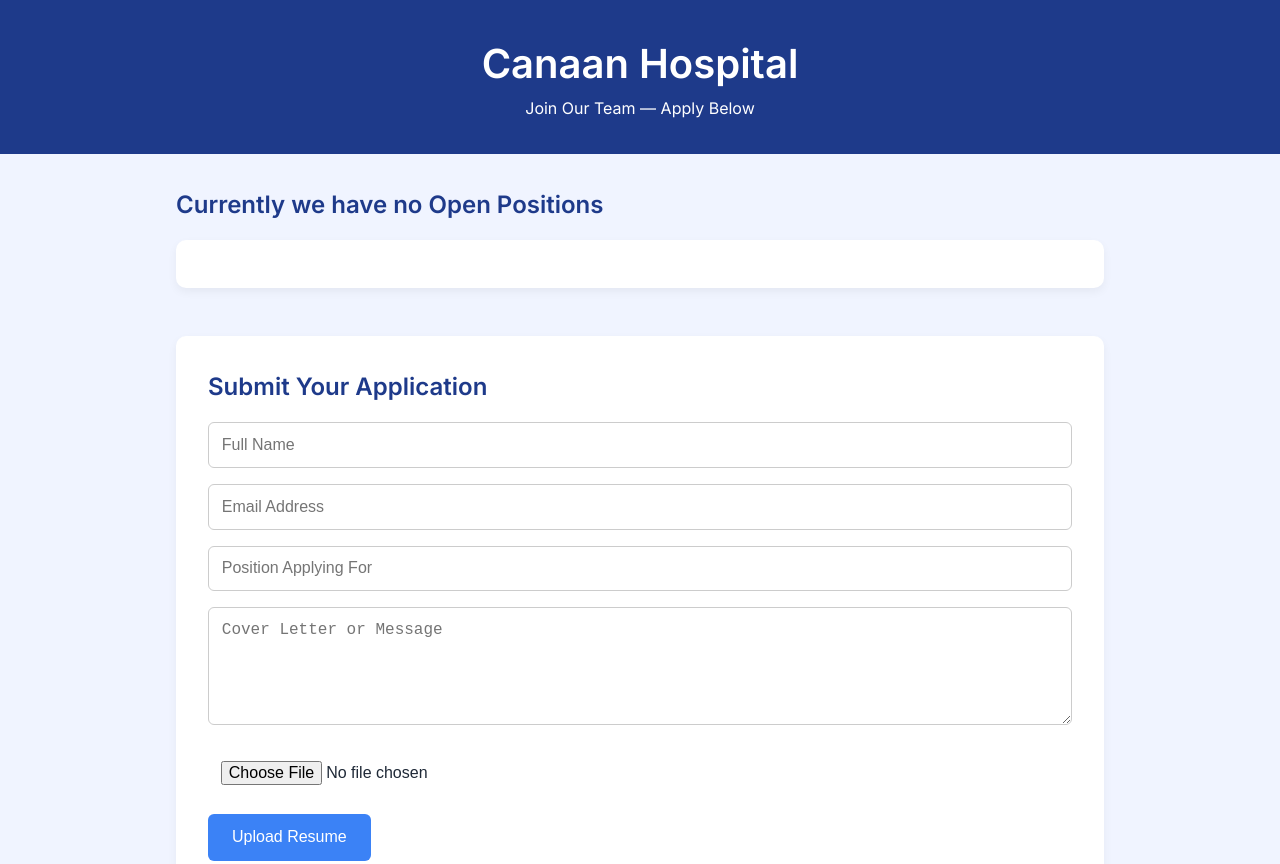
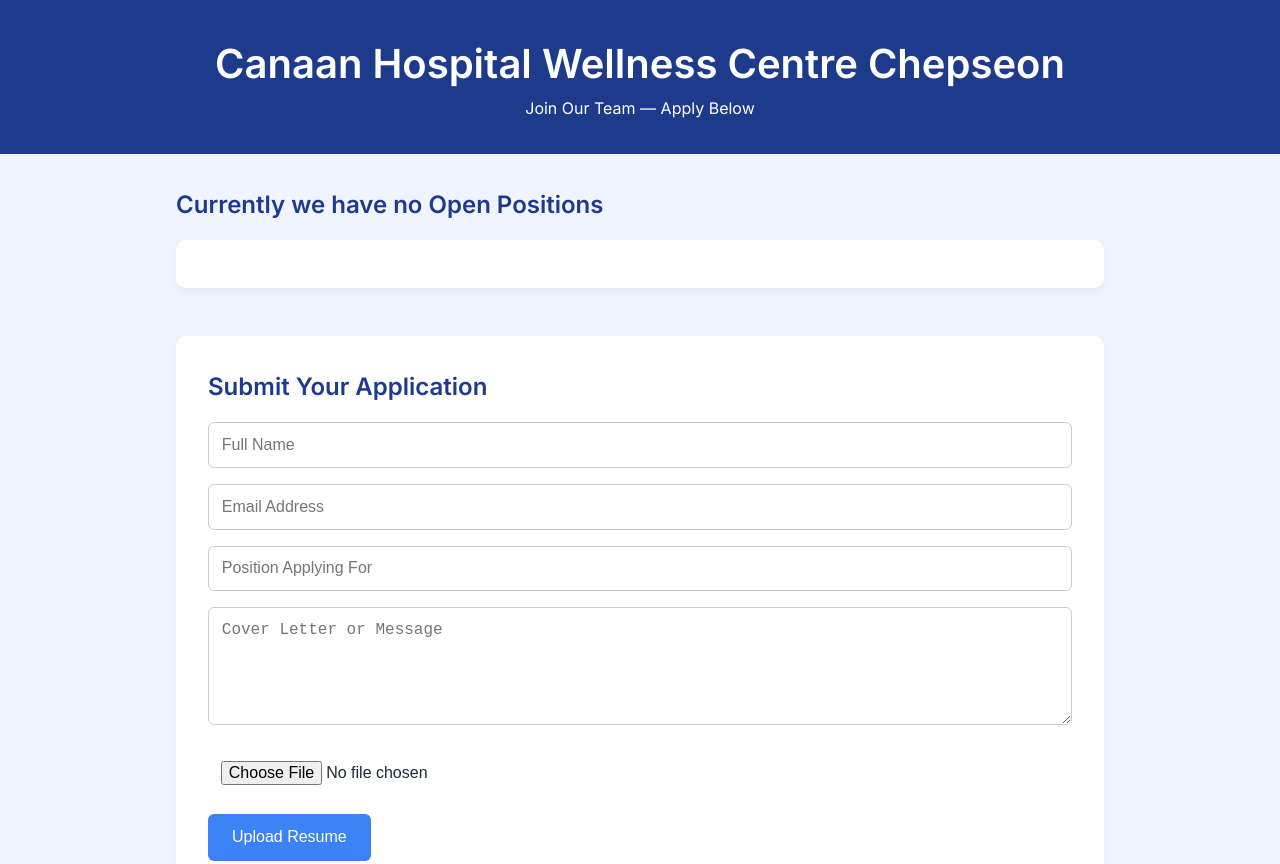
Before and after one commit to Ngetich99/HOSPITAL-C, a plain HTML site: page recruit.html in a window 1280 px wide. Shown: the top 864 px of the page. Drawn offline with Linux system fonts and the light colour scheme.

Commit message:
Update recruit.html

```diff
--- a/recruit.html
+++ b/recruit.html
@@ -134,7 +134,7 @@
 <body>
 
   <header>
-    <h1>Canaan Hospital</h1>
+    <h1>Canaan Hospital Wellness Centre Chepseon </h1>
     <p>Join Our Team — Apply Below</p>
   </header>
 
```
